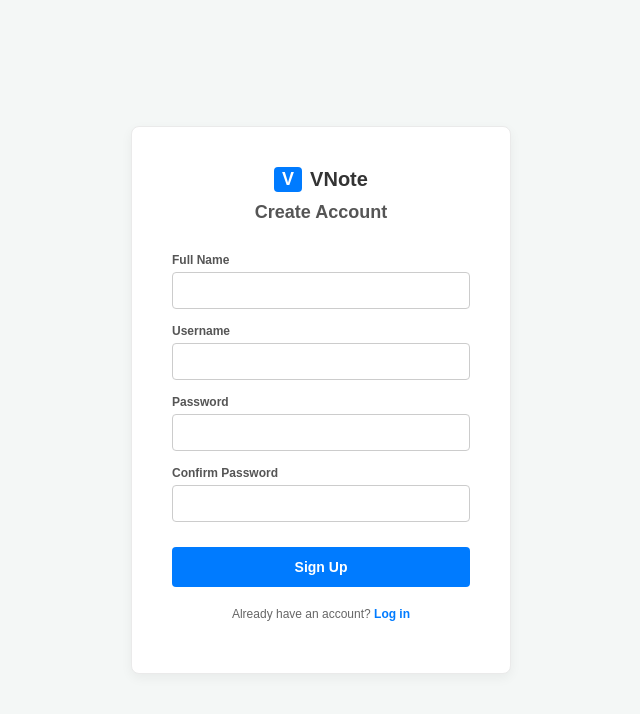
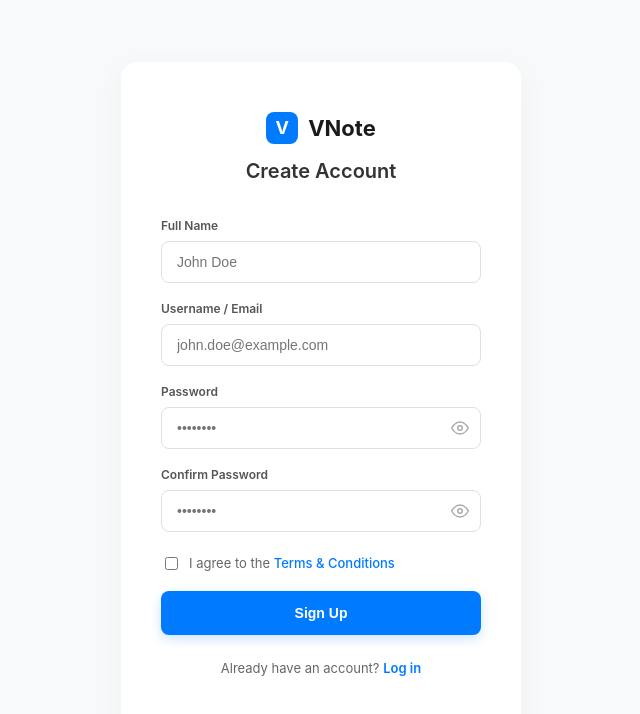
Before and after one commit to charuzur/VNote-Web, a React (Create React App) app: page /register in a window 1280 px wide. Shown: the top 714 px of the page, without its empty margins (319-959 px from the left). Built offline with nearby package versions, Linux system fonts and the light colour scheme.

Commit message:
changed database to tidb cloud

```diff
--- a/src/pages/Login.js
+++ b/src/pages/Login.js
@@ -1,46 +1,45 @@
 import { useState } from 'react';
 import { Link, useNavigate } from 'react-router-dom';
 
+// CSS to hide the default browser password reveal icon
+const globalStyles = `
+  input::-ms-reveal,
+  input::-ms-clear {
+    display: none;
+  }
+`;
+
 export default function Login() {
   const navigate = useNavigate();
-  // Using username instead of email for the authentication credential
   const [username, setUsername] = useState('');
   const [password, setPassword] = useState('');
   const [error, setError] = useState('');
   const [isLoading, setIsLoading] = useState(false);
+  const [showPassword, setShowPassword] = useState(false);
 
   const handleLogin = async (e) => {
     e.preventDefault();
-    setError(''); // Clear previous errors
+    setError('');
     setIsLoading(true);
 
     try {
-      // Replace with your actual backend API URL
       const response = await fetch('http://localhost:8080/api/v1/auth/login', {
         method: 'POST',
-        headers: {
-          'Content-Type': 'application/json',
-        },
+        headers: { 'Content-Type': 'application/json' },
         body: JSON.stringify({ username, password }),
       });
 
       if (!response.ok) {
-        // If the server returns a 401 Unauthorized or similar error
         const errorData = await response.json().catch(() => ({}));
         throw new Error(errorData.message || 'Invalid username or password.');
       }
 
       const data = await response.json();
-      console.log("Login successful:", data);
 
-      // Store your token here if needed (e.g., localStorage.setItem('token', data.token);)
-
-      // Transition to dashboard upon success
       setTimeout(() => {
-          // This saves the ID from your Spring Boot response into the browser!
           localStorage.setItem('userId', data.userId);
           navigate('/dashboard');
-      }, 800); // Waits 1.5 seconds before changing pages
+      }, 800);
     } catch (err) {
       setError(err.message);
     } finally {
@@ -49,63 +48,88 @@ export default function Login() {
   };
 
   return (
-    <div style={{ display: 'flex', minHeight: '100vh', backgroundColor: '#ffffff', fontFamily: 'sans-serif' }}>
+    <>
+      <style>{globalStyles}</style>
+      <div style={{ display: 'flex', minHeight: '100vh', fontFamily: '"Inter", "Segoe UI", sans-serif' }}>
 
         {/* Left Side: Graphic */}
-      <div style={{ flex: 1, backgroundColor: '#f4f7f6', display: 'flex', justifyContent: 'center', alignItems: 'center' }}>
-        <svg width="120" height="120" viewBox="0 0 24 24" fill="none" stroke="#007bff" strokeWidth="2" strokeLinecap="round" strokeLinejoin="round">
+        <div style={{ flex: 1, backgroundColor: '#eef1f4', display: 'flex', justifyContent: 'center', alignItems: 'center' }}>
+          <svg width="120" height="120" viewBox="0 0 24 24" fill="none" stroke="#8892b0" strokeWidth="1.5" strokeLinecap="round" strokeLinejoin="round">
             <path d="M9 18h6" />
             <path d="M10 22h4" />
-          <path d="M12 2v1" />
-          <path d="M12 7v1" />
-          <path d="M15.5 4.5l-.7.7" />
-          <path d="M8.5 10.5l-.7.7" />
-          <path d="M19.5 4.5l-.7.7" />
-          <path d="M15.5 10.5l-.7.7" />
-          <circle cx="12" cy="14" r="4" />
+            <path d="M15.09 14c.18-.98.65-1.74 1.41-2.5A4.65 4.65 0 0 0 18 8 6 6 0 0 0 6 8c0 1 .23 2.23 1.5 3.5A4.61 4.61 0 0 1 8.91 14" />
           </svg>
         </div>
 
         {/* Right Side: Form */}
-      <div style={{ flex: 1, display: 'flex', justifyContent: 'center', alignItems: 'center' }}>
-        <div style={{ width: '100%', maxWidth: '350px', padding: '40px', border: '1px solid #eaeaea', borderRadius: '8px', boxShadow: '0 4px 12px rgba(0,0,0,0.05)' }}>
+        <div style={{ flex: 1, backgroundColor: '#f8f9fa', display: 'flex', justifyContent: 'center', alignItems: 'center' }}>
+          <div style={{ width: '100%', maxWidth: '380px', padding: '50px 40px', backgroundColor: '#ffffff', borderRadius: '16px', boxShadow: '0 8px 30px rgba(0,0,0,0.04)' }}>
 
-          <div style={{ textAlign: 'center', marginBottom: '30px' }}>
-            <div style={{ display: 'flex', alignItems: 'center', justifyContent: 'center', gap: '8px', marginBottom: '10px' }}>
-              <div style={{ backgroundColor: '#007bff', color: '#ffffff', borderRadius: '4px', padding: '2px 8px', fontWeight: 'bold', fontSize: '18px' }}>V</div>
-              <h2 style={{ margin: 0, fontSize: '20px', color: '#333' }}>VNote</h2>
+            <div style={{ textAlign: 'center', marginBottom: '35px' }}>
+              <div style={{ display: 'flex', alignItems: 'center', justifyContent: 'center', gap: '10px', marginBottom: '15px' }}>
+                <div style={{ backgroundColor: '#007bff', color: '#ffffff', borderRadius: '8px', width: '32px', height: '32px', display: 'flex', alignItems: 'center', justifyContent: 'center', fontWeight: 'bold', fontSize: '18px' }}>V</div>
+                <h2 style={{ margin: 0, fontSize: '22px', color: '#1a1a1a', fontWeight: '700' }}>VNote</h2>
               </div>
-            <h3 style={{ margin: 0, color: '#555', fontSize: '18px' }}>Welcome Back</h3>
+              <h3 style={{ margin: 0, color: '#333', fontSize: '20px', fontWeight: '600' }}>Welcome Back</h3>
             </div>
 
-          {/* Error Message Display */}
             {error && (
-            <div style={{ backgroundColor: '#f8d7da', color: '#721c24', padding: '10px', borderRadius: '4px', marginBottom: '15px', fontSize: '12px', textAlign: 'center' }}>
+              <div style={{ backgroundColor: '#fdecea', color: '#d93025', padding: '12px', borderRadius: '8px', marginBottom: '20px', fontSize: '13px', textAlign: 'center', border: '1px solid #fad2cf' }}>
                 {error}
               </div>
             )}
 
-          <form onSubmit={handleLogin} style={{ display: 'flex', flexDirection: 'column', gap: '15px' }}>
+            <form onSubmit={handleLogin} style={{ display: 'flex', flexDirection: 'column', gap: '18px' }}>
+
               <div>
-              <label style={{ display: 'block', fontSize: '12px', marginBottom: '5px', color: '#555', fontWeight: 'bold' }}>Username</label>
-              <input type="text" value={username} onChange={(e) => setUsername(e.target.value)} required style={{ width: '100%', padding: '10px', borderRadius: '4px', border: '1px solid #ccc', boxSizing: 'border-box', outlineColor: '#007bff' }} />
+                <label style={{ display: 'block', fontSize: '12px', marginBottom: '8px', color: '#555', fontWeight: '600' }}>Username / Email</label>
+                <input
+                  type="text"
+                  placeholder="your.username@example.com"
+                  value={username}
+                  onChange={(e) => setUsername(e.target.value)}
+                  required
+                  style={{ width: '100%', padding: '12px 15px', borderRadius: '8px', border: '1px solid #e0e0e0', boxSizing: 'border-box', outlineColor: '#007bff', fontSize: '14px' }}
+                />
               </div>
 
               <div>
-              <label style={{ display: 'block', fontSize: '12px', marginBottom: '5px', color: '#555', fontWeight: 'bold' }}>Password</label>
-              <input type="password" value={password} onChange={(e) => setPassword(e.target.value)} required style={{ width: '100%', padding: '10px', borderRadius: '4px', border: '1px solid #ccc', boxSizing: 'border-box', outlineColor: '#007bff' }} />
+                <label style={{ display: 'block', fontSize: '12px', marginBottom: '8px', color: '#555', fontWeight: '600' }}>Password</label>
+                <div style={{ position: 'relative' }}>
+                  <input
+                    type={showPassword ? "text" : "password"}
+                    placeholder="••••••••"
+                    value={password}
+                    onChange={(e) => setPassword(e.target.value)}
+                    required
+                    style={{ width: '100%', padding: '12px 15px', paddingRight: '45px', borderRadius: '8px', border: '1px solid #e0e0e0', boxSizing: 'border-box', outlineColor: '#007bff', fontSize: '14px' }}
+                  />
+                  <button type="button" onClick={() => setShowPassword(!showPassword)} style={{ position: 'absolute', right: '12px', top: '50%', transform: 'translateY(-50%)', background: 'none', border: 'none', cursor: 'pointer', color: '#aaa', padding: 0, display: 'flex' }}>
+                    {showPassword ? (
+                      <svg width="18" height="18" viewBox="0 0 24 24" fill="none" stroke="currentColor" strokeWidth="2" strokeLinecap="round" strokeLinejoin="round"><path d="M17.94 17.94A10.07 10.07 0 0 1 12 20c-7 0-11-8-11-8a18.45 18.45 0 0 1 5.06-5.94M9.9 4.24A9.12 9.12 0 0 1 12 4c7 0 11 8 11 8a18.5 18.5 0 0 1-2.16 3.19m-6.72-1.07a3 3 0 1 1-4.24-4.24"></path><line x1="1" y1="1" x2="23" y2="23"></line></svg>
+                    ) : (
+                      <svg width="18" height="18" viewBox="0 0 24 24" fill="none" stroke="currentColor" strokeWidth="2" strokeLinecap="round" strokeLinejoin="round"><path d="M1 12s4-8 11-8 11 8 11 8-4 8-11 8-11-8-11-8z"></path><circle cx="12" cy="12" r="3"></circle></svg>
+                    )}
+                  </button>
+                </div>
               </div>
 
-            <button type="submit" disabled={isLoading} style={{ backgroundColor: isLoading ? '#ccc' : '#007bff', color: 'white', padding: '12px', border: 'none', borderRadius: '4px', fontSize: '14px', cursor: isLoading ? 'not-allowed' : 'pointer', fontWeight: 'bold', marginTop: '10px' }}>
-              {isLoading ? 'Logging in...' : 'Log in'}
+              <div style={{ textAlign: 'right', marginTop: '-8px' }}>
+                 <Link to="#" style={{ fontSize: '12px', color: '#007bff', textDecoration: 'none', fontWeight: '500' }}>Forgot Password?</Link>
+              </div>
+
+              <button type="submit" disabled={isLoading} style={{ backgroundColor: isLoading ? '#ccc' : '#007bff', color: 'white', padding: '14px', border: 'none', borderRadius: '8px', fontSize: '14px', cursor: isLoading ? 'not-allowed' : 'pointer', fontWeight: '600', boxShadow: '0 4px 12px rgba(0,123,255,0.2)' }}>
+                {isLoading ? 'Logging in...' : 'Log In'}
               </button>
             </form>
 
-          <p style={{ marginTop: '20px', fontSize: '12px', textAlign: 'center', color: '#666' }}>
-            Don't have an account? <Link to="/register" style={{ color: '#007bff', fontWeight: 'bold', textDecoration: 'none' }}>Sign up</Link>
+            <p style={{ marginTop: '25px', fontSize: '13px', textAlign: 'center', color: '#666' }}>
+              Don't have an account? <Link to="/register" style={{ color: '#007bff', fontWeight: '600', textDecoration: 'none' }}>Sign up</Link>
             </p>
+
           </div>
         </div>
       </div>
+    </>
   );
 }
--- a/src/pages/Register.js
+++ b/src/pages/Register.js
@@ -1,5 +1,12 @@
 import { useState } from 'react';
 import { Link, useNavigate } from 'react-router-dom';
+
+const globalStyles = `
+  input::-ms-reveal,
+  input::-ms-clear {
+    display: none;
+  }
+`;
 
 export default function Register() {
   const navigate = useNavigate();
@@ -9,12 +16,13 @@ export default function Register() {
   const [confirmPassword, setConfirmPassword] = useState('');
   const [error, setError] = useState('');
   const [isLoading, setIsLoading] = useState(false);
+  const [showPassword, setShowPassword] = useState(false);
+  const [showConfirmPassword, setShowConfirmPassword] = useState(false);
 
   const handleRegister = async (e) => {
     e.preventDefault();
     setError('');
 
-    // Frontend validation
     if (password !== confirmPassword) {
       setError("Passwords do not match!");
       return;
@@ -23,30 +31,23 @@ export default function Register() {
     setIsLoading(true);
 
     try {
-      // 1. We build the exact package Spring Boot is begging for
       const userPayload = {
         fullName: fullName,
-        username: username,    // If your React state is still called 'email', change this to: username: email
-        passwordHash: password // Maps the password to the 'passwordHash' column
+        username: username,
+        passwordHash: password
       };
 
-      // 2. We send it to the backend
       const response = await fetch('http://localhost:8080/api/v1/auth/register', {
         method: 'POST',
-        headers: {
-          'Content-Type': 'application/json',
-        },
+        headers: { 'Content-Type': 'application/json' },
         body: JSON.stringify(userPayload),
       });
 
       if (!response.ok) {
-        // Handle existing username or backend validation errors
         const errorData = await response.json().catch(() => ({}));
-        throw new Error(errorData.message || 'Registration failed. Username already exist.');
+        throw new Error(errorData.message || 'Registration failed. Username already exists.');
       }
 
-      console.log("Registration successful");
-      // Optional: Add an alert so the user knows they need to log in now
       setTimeout(() => {
           navigate('/login');
       }, 800);
@@ -58,56 +59,98 @@ export default function Register() {
   };
 
   return (
-    <div style={{ display: 'flex', minHeight: '100vh', backgroundColor: '#f4f7f6', justifyContent: 'center', alignItems: 'center', fontFamily: 'sans-serif' }}>
+    <>
+      <style>{globalStyles}</style>
+      <div style={{ display: 'flex', minHeight: '100vh', backgroundColor: '#f8f9fa', justifyContent: 'center', alignItems: 'center', fontFamily: '"Inter", "Segoe UI", sans-serif', padding: '20px' }}>
 
-      <div style={{ width: '100%', maxWidth: '380px', padding: '40px', backgroundColor: '#ffffff', border: '1px solid #eaeaea', borderRadius: '8px', boxShadow: '0 4px 12px rgba(0,0,0,0.05)' }}>
+        <div style={{ width: '100%', maxWidth: '400px', padding: '50px 40px', backgroundColor: '#ffffff', borderRadius: '16px', boxShadow: '0 8px 30px rgba(0,0,0,0.04)' }}>
 
-        <div style={{ textAlign: 'center', marginBottom: '30px' }}>
-          <div style={{ display: 'flex', alignItems: 'center', justifyContent: 'center', gap: '8px', marginBottom: '10px' }}>
-            <div style={{ backgroundColor: '#007bff', color: '#ffffff', borderRadius: '4px', padding: '2px 8px', fontWeight: 'bold', fontSize: '18px' }}>V</div>
-            <h2 style={{ margin: 0, fontSize: '20px', color: '#333' }}>VNote</h2>
+          <div style={{ textAlign: 'center', marginBottom: '35px' }}>
+            <div style={{ display: 'flex', alignItems: 'center', justifyContent: 'center', gap: '10px', marginBottom: '15px' }}>
+              <div style={{ backgroundColor: '#007bff', color: '#ffffff', borderRadius: '8px', width: '32px', height: '32px', display: 'flex', alignItems: 'center', justifyContent: 'center', fontWeight: 'bold', fontSize: '18px' }}>V</div>
+              <h2 style={{ margin: 0, fontSize: '22px', color: '#1a1a1a', fontWeight: '700' }}>VNote</h2>
             </div>
-          <h3 style={{ margin: 0, color: '#555', fontSize: '18px' }}>Create Account</h3>
+            <h3 style={{ margin: 0, color: '#333', fontSize: '20px', fontWeight: '600' }}>Create Account</h3>
           </div>
 
-        {/* Error Message Display */}
           {error && (
-          <div style={{ backgroundColor: '#f8d7da', color: '#721c24', padding: '10px', borderRadius: '4px', marginBottom: '15px', fontSize: '12px', textAlign: 'center' }}>
+            <div style={{ backgroundColor: '#fdecea', color: '#d93025', padding: '12px', borderRadius: '8px', marginBottom: '20px', fontSize: '13px', textAlign: 'center', border: '1px solid #fad2cf' }}>
               {error}
             </div>
           )}
 
-        <form onSubmit={handleRegister} style={{ display: 'flex', flexDirection: 'column', gap: '15px' }}>
+          <form onSubmit={handleRegister} style={{ display: 'flex', flexDirection: 'column', gap: '18px' }}>
 
             <div>
-            <label style={{ display: 'block', fontSize: '12px', marginBottom: '5px', color: '#555', fontWeight: 'bold' }}>Full Name</label>
-            <input type="text" value={fullName} onChange={(e) => setFullName(e.target.value)} required style={{ width: '100%', padding: '10px', borderRadius: '4px', border: '1px solid #ccc', boxSizing: 'border-box', outlineColor: '#007bff' }} />
+              <label style={{ display: 'block', fontSize: '12px', marginBottom: '8px', color: '#555', fontWeight: '600' }}>Full Name</label>
+              <input type="text" placeholder="John Doe" value={fullName} onChange={(e) => setFullName(e.target.value)} required style={{ width: '100%', padding: '12px 15px', borderRadius: '8px', border: '1px solid #e0e0e0', boxSizing: 'border-box', outlineColor: '#007bff', fontSize: '14px' }} />
             </div>
 
             <div>
-            <label style={{ display: 'block', fontSize: '12px', marginBottom: '5px', color: '#555', fontWeight: 'bold' }}>Username</label>
-            <input type="text" value={username} onChange={(e) => setUsername(e.target.value)} required style={{ width: '100%', padding: '10px', borderRadius: '4px', border: '1px solid #ccc', boxSizing: 'border-box', outlineColor: '#007bff' }} />
+              <label style={{ display: 'block', fontSize: '12px', marginBottom: '8px', color: '#555', fontWeight: '600' }}>Username / Email</label>
+              <input type="text" placeholder="john.doe@example.com" value={username} onChange={(e) => setUsername(e.target.value)} required style={{ width: '100%', padding: '12px 15px', borderRadius: '8px', border: '1px solid #e0e0e0', boxSizing: 'border-box', outlineColor: '#007bff', fontSize: '14px' }} />
             </div>
 
             <div>
-            <label style={{ display: 'block', fontSize: '12px', marginBottom: '5px', color: '#555', fontWeight: 'bold' }}>Password</label>
-            <input type="password" value={password} onChange={(e) => setPassword(e.target.value)} required style={{ width: '100%', padding: '10px', borderRadius: '4px', border: '1px solid #ccc', boxSizing: 'border-box', outlineColor: '#007bff' }} />
+              <label style={{ display: 'block', fontSize: '12px', marginBottom: '8px', color: '#555', fontWeight: '600' }}>Password</label>
+              <div style={{ position: 'relative' }}>
+                <input
+                  type={showPassword ? "text" : "password"}
+                  placeholder="••••••••"
+                  value={password}
+                  onChange={(e) => setPassword(e.target.value)}
+                  required
+                  style={{ width: '100%', padding: '12px 15px', paddingRight: '45px', borderRadius: '8px', border: '1px solid #e0e0e0', boxSizing: 'border-box', outlineColor: '#007bff', fontSize: '14px' }}
+                />
+                <button type="button" onClick={() => setShowPassword(!showPassword)} style={{ position: 'absolute', right: '12px', top: '50%', transform: 'translateY(-50%)', background: 'none', border: 'none', cursor: 'pointer', color: '#aaa', padding: 0, display: 'flex' }}>
+                  {showPassword ? (
+                    <svg width="18" height="18" viewBox="0 0 24 24" fill="none" stroke="currentColor" strokeWidth="2" strokeLinecap="round" strokeLinejoin="round"><path d="M17.94 17.94A10.07 10.07 0 0 1 12 20c-7 0-11-8-11-8a18.45 18.45 0 0 1 5.06-5.94M9.9 4.24A9.12 9.12 0 0 1 12 4c7 0 11 8 11 8a18.5 18.5 0 0 1-2.16 3.19m-6.72-1.07a3 3 0 1 1-4.24-4.24"></path><line x1="1" y1="1" x2="23" y2="23"></line></svg>
+                  ) : (
+                    <svg width="18" height="18" viewBox="0 0 24 24" fill="none" stroke="currentColor" strokeWidth="2" strokeLinecap="round" strokeLinejoin="round"><path d="M1 12s4-8 11-8 11 8 11 8-4 8-11 8-11-8-11-8z"></path><circle cx="12" cy="12" r="3"></circle></svg>
+                  )}
+                </button>
+              </div>
             </div>
 
             <div>
-            <label style={{ display: 'block', fontSize: '12px', marginBottom: '5px', color: '#555', fontWeight: 'bold' }}>Confirm Password</label>
-            <input type="password" value={confirmPassword} onChange={(e) => setConfirmPassword(e.target.value)} required style={{ width: '100%', padding: '10px', borderRadius: '4px', border: '1px solid #ccc', boxSizing: 'border-box', outlineColor: '#007bff' }} />
+              <label style={{ display: 'block', fontSize: '12px', marginBottom: '8px', color: '#555', fontWeight: '600' }}>Confirm Password</label>
+              <div style={{ position: 'relative' }}>
+                <input
+                  type={showConfirmPassword ? "text" : "password"}
+                  placeholder="••••••••"
+                  value={confirmPassword}
+                  onChange={(e) => setConfirmPassword(e.target.value)}
+                  required
+                  style={{ width: '100%', padding: '12px 15px', paddingRight: '45px', borderRadius: '8px', border: '1px solid #e0e0e0', boxSizing: 'border-box', outlineColor: '#007bff', fontSize: '14px' }}
+                />
+                <button type="button" onClick={() => setShowConfirmPassword(!showConfirmPassword)} style={{ position: 'absolute', right: '12px', top: '50%', transform: 'translateY(-50%)', background: 'none', border: 'none', cursor: 'pointer', color: '#aaa', padding: 0, display: 'flex' }}>
+                  {showConfirmPassword ? (
+                    <svg width="18" height="18" viewBox="0 0 24 24" fill="none" stroke="currentColor" strokeWidth="2" strokeLinecap="round" strokeLinejoin="round"><path d="M17.94 17.94A10.07 10.07 0 0 1 12 20c-7 0-11-8-11-8a18.45 18.45 0 0 1 5.06-5.94M9.9 4.24A9.12 9.12 0 0 1 12 4c7 0 11 8 11 8a18.5 18.5 0 0 1-2.16 3.19m-6.72-1.07a3 3 0 1 1-4.24-4.24"></path><line x1="1" y1="1" x2="23" y2="23"></line></svg>
+                  ) : (
+                    <svg width="18" height="18" viewBox="0 0 24 24" fill="none" stroke="currentColor" strokeWidth="2" strokeLinecap="round" strokeLinejoin="round"><path d="M1 12s4-8 11-8 11 8 11 8-4 8-11 8-11-8-11-8z"></path><circle cx="12" cy="12" r="3"></circle></svg>
+                  )}
+                </button>
+              </div>
             </div>
 
-          <button type="submit" disabled={isLoading} style={{ backgroundColor: isLoading ? '#ccc' : '#007bff', color: 'white', padding: '12px', border: 'none', borderRadius: '4px', fontSize: '14px', cursor: isLoading ? 'not-allowed' : 'pointer', fontWeight: 'bold', marginTop: '10px' }}>
+            <div style={{ display: 'flex', alignItems: 'center', gap: '8px', marginTop: '4px' }}>
+              <input type="checkbox" id="terms" required style={{ cursor: 'pointer' }} />
+              <label htmlFor="terms" style={{ fontSize: '13px', color: '#666', cursor: 'pointer' }}>
+                I agree to the <Link to="#" style={{ color: '#007bff', textDecoration: 'none', fontWeight: '500' }}>Terms & Conditions</Link>
+              </label>
+            </div>
+
+            <button type="submit" disabled={isLoading} style={{ backgroundColor: isLoading ? '#ccc' : '#007bff', color: 'white', padding: '14px', border: 'none', borderRadius: '8px', fontSize: '14px', cursor: isLoading ? 'not-allowed' : 'pointer', fontWeight: '600', transition: 'background-color 0.2s', boxShadow: '0 4px 12px rgba(0,123,255,0.2)' }}>
               {isLoading ? 'Signing up...' : 'Sign Up'}
             </button>
           </form>
 
-        <p style={{ marginTop: '20px', fontSize: '12px', textAlign: 'center', color: '#666' }}>
-          Already have an account? <Link to="/login" style={{ color: '#007bff', fontWeight: 'bold', textDecoration: 'none' }}>Log in</Link>
+          <p style={{ marginTop: '25px', fontSize: '13px', textAlign: 'center', color: '#666' }}>
+            Already have an account? <Link to="/login" style={{ color: '#007bff', fontWeight: '600', textDecoration: 'none' }}>Log in</Link>
           </p>
+
         </div>
       </div>
+    </>
   );
 }
```
Lines whose indentation alone changed are shown as unchanged.
